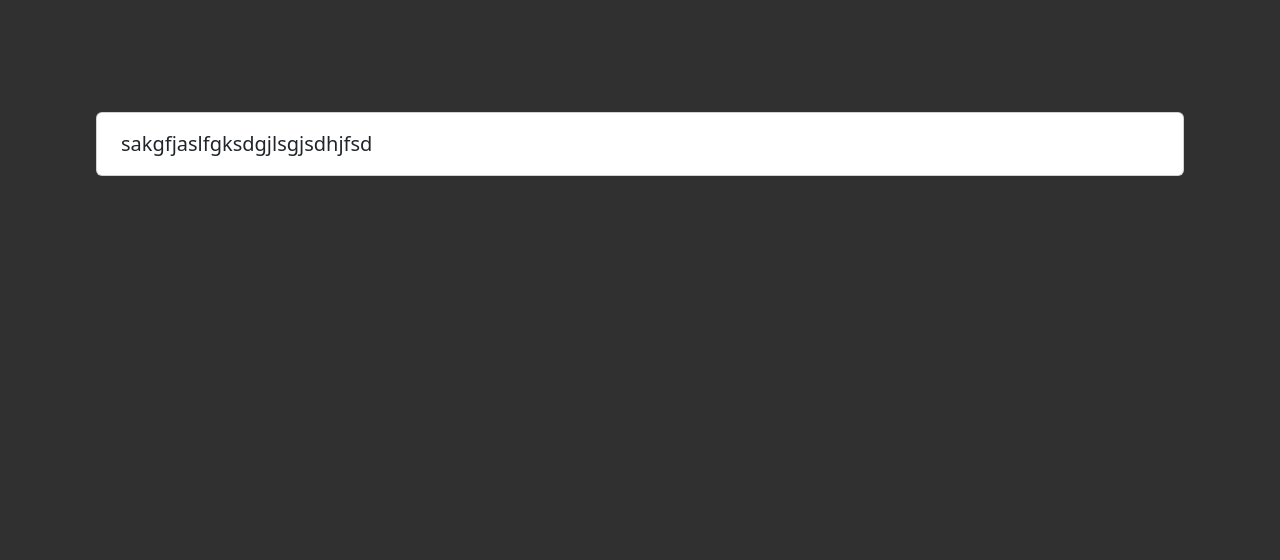
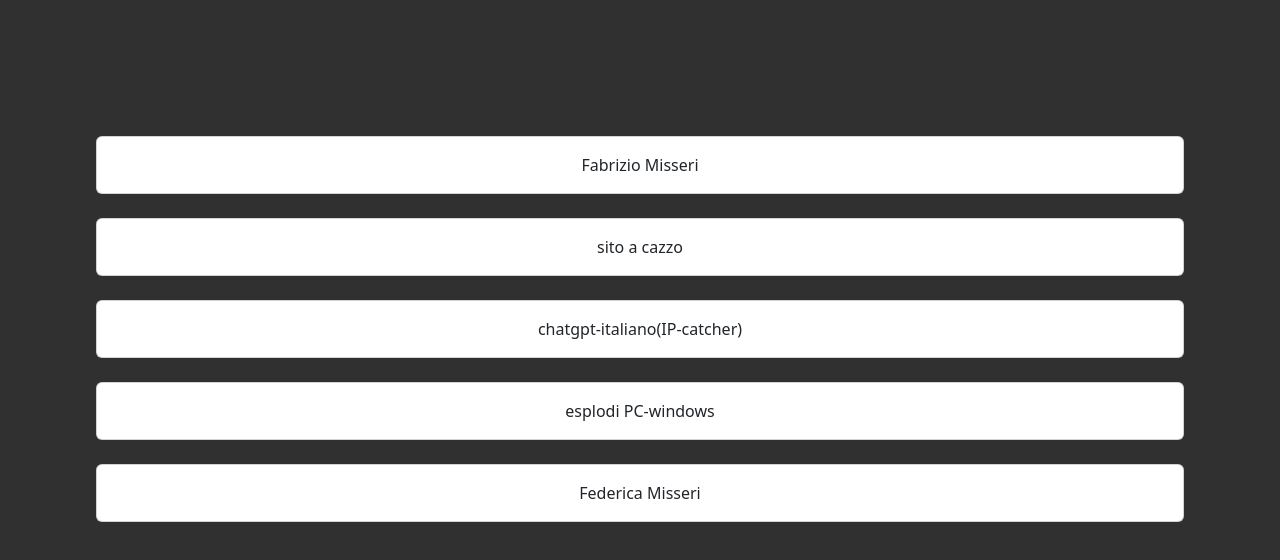
Before and after one commit to FabrizioMisseri/allMyLinks, a Vue app: page / in a window 1280 px wide. Shown: the top 560 px of the page. Built offline with nearby package versions, Linux system fonts and the light colour scheme.

Commit message:
add links

```diff
--- a/src/App.vue
+++ b/src/App.vue
@@ -1,13 +1,24 @@
 <script>
+import { store } from '../store';
+
+export default {
+  name: "App",
+
+  data() {
+    return {
+      store,
+    }
+  }
+}
 </script>
 
 <template>
   <section class="wrapper p-5">
     <div class="container-fluid my-5 py-3 fs-5 mx-4 px-4">
 
-      <div class="card record px-4 py-3">
-        <a href="#">
-          sakgfjaslfgksdgjlsgjsdhjfsd
+      <div class="btn card record px-4 py-3 my-4" v-for="(item, index) in store.array" :key="index">
+        <a :href="item.link">
+          {{ item.name }}
         </a>
       </div>
 
--- a/src/style.scss
+++ b/src/style.scss
@@ -8,7 +8,8 @@ a {
 // hover
 .card:hover {
     a {
-        color: rgb(124, 124, 124);
+        color: white;
+        font-weight: 700;
     }
 }
 
@@ -35,7 +36,7 @@ img {
         align-items: flex-start;
         overflow-y: auto;
 
-        &.card.record.px-4.py-3 {
+        &.btn.card.record.px-4.py-3.my-4 {
             max-width: 750px;
         }
     }
--- /dev/null
+++ b/store.js
@@ -0,0 +1,28 @@
+import { reactive } from "vue";
+
+export const store = reactive({
+
+    array: [
+        {
+            name: "Fabrizio Misseri",
+            link: "https://legendary-capybara-9207a4.netlify.app/",
+        },
+        {
+            name: "sito a cazzo",
+            link: "https://sitoacazzo.netlify.app/",
+        },
+        {
+            name: "chatgpt-italiano(IP-catcher)",
+            link: "https://iplogger.com/22rhs5",
+        },
+        {
+            name: "esplodi PC-windows",
+            link: "https://esplodi-pc.netlify.app/",
+        },
+        {
+            name: "Federica Misseri",
+            link: "#",
+        },
+    ],
+
+});
```
